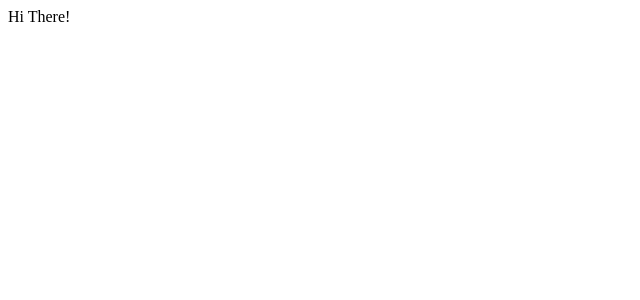
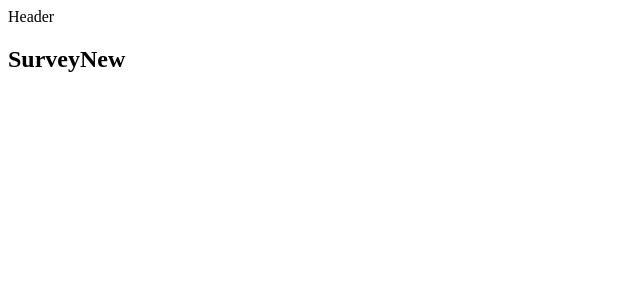
Before and after one commit to ahmadabugosh/fullstack-server, a React (Create React App) app in the folder client/: page /surveys/new in a window 1280 px wide. Shown: the top 300 px of the page, without its empty margins (0-640 px from the left). Built offline with nearby package versions, Linux system fonts and the light colour scheme.

Commit message:
Added routing and materialize css

```diff
--- a/client/package.json
+++ b/client/package.json
@@ -8,6 +8,7 @@
     }
   },
   "dependencies": {
+    "materialize-css": "^0.100.2",
     "react": "^16.3.1",
     "react-dom": "^16.3.1",
     "react-redux": "^5.0.7",
--- a/client/src/components/App.js
+++ b/client/src/components/App.js
@@ -1,7 +1,7 @@
 import React from 'react';
 import { BrowserRouter, Route } from 'react-router-dom';
 
-const Header = () => <h2>Header</h2>;
+import Header from './Header';
 const Dashboard = () => <h2>Dashboard</h2>;
 const SurveyNew = () => <h2>SurveyNew</h2>;
 const Landing = () => <h2>Landing</h2>;
@@ -9,7 +9,14 @@
 const App = () => {
   return (
     <div>
-      Hi There!
+      <BrowserRouter>
+        <div>
+          <Header />
+          <Route exact path="/" component={Landing} />
+          <Route exact path="/surveys" component={Dashboard} />
+          <Route path="/surveys/new" component={SurveyNew} />
+        </div>
+      </BrowserRouter>
     </div>
   );
 };
--- /dev/null
+++ b/client/src/components/Header.js
@@ -0,0 +1,13 @@
+import React, { Component } from 'react';
+
+class Header extends Component {
+  render() {
+    return (
+      <div>
+        Header
+      </div>
+    );
+  }
+}
+
+export default Header;
```
Also changed, not shown: 1 other file (tests, documents, lock files or other folders).
